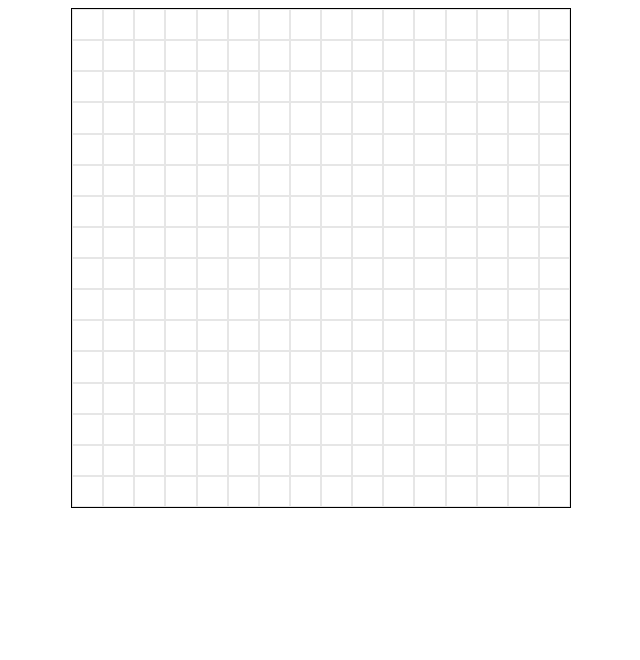
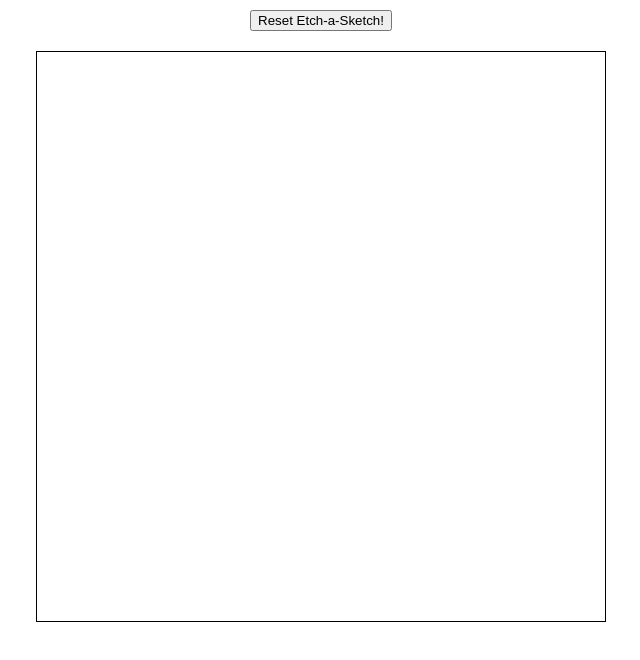
Before and after one commit to Aighz/Etch-a-Sketch, a plain HTML site: page index.html in a window 1280 px wide. Shown: the whole page, without its empty margins (319-959 px from the left). Drawn offline with Linux system fonts and the light colour scheme.

Commit message:
Add reset button and change BG color in 3 steps

```diff
--- a/index.html
+++ b/index.html
@@ -8,6 +8,7 @@
   </head>
 
   <body>
+    <button id="btn">Reset Etch-a-Sketch!</button>
     <div id="container"></div>
     <script src="main.js"></script>
   </body>
--- a/main.js
+++ b/main.js
@@ -13,15 +13,37 @@ const createGrid = (size) => {
   for (i = 0; i < number; i++) {
     const box = document.createElement("div");
     box.classList.add("box");
+    box.style.backgroundColor = "rgb(255, 255, 255)";
     grid.appendChild(box);
   }
   container.appendChild(grid);
   path = document.querySelectorAll(".box");
   path.forEach((div) => {
     div.addEventListener("mouseover", () => {
-      div.style.backgroundColor = "black";
+      let color = div.style.backgroundColor
+        .slice(4, div.style.backgroundColor.length - 1)
+        .split(", ");
+      if (color[0] >= 85) {
+        color[0] -= 85;
+        color[1] -= 85;
+        color[2] -= 85;
+      }
+      div.style.backgroundColor = `rgb(${color[0]}, ${color[1]}, ${color[2]})`;
     });
   });
 };
 
 window.onload = createGrid(16);
+
+const button = document.querySelector("#btn");
+button.addEventListener("click", () => {
+  let changeSize = parseInt(
+    prompt("How large do you want the grid to be? (1-100)"),
+    10
+  );
+  if (changeSize > 0 && changeSize <= 100) {
+    createGrid(changeSize);
+  } else {
+    alert("Number not in given range!");
+  }
+});
--- a/style.css
+++ b/style.css
@@ -1,19 +1,33 @@
 #container {
-  width: 500px;
-  height: 500px;
+  width: 45%;
+  position: relative;
   display: block;
   margin: auto;
+  border: 1px solid black;
+  overflow: hidden;
+}
+#container:before {
+  content: "";
+  display: block;
+  padding-top: 100%;
 }
 .grid {
   display: grid;
-  height: 100%;
-  width: 100%;
-  border: 1px solid black;
+  position: absolute;
+  top: 0;
+  left: 0;
+  bottom: 0;
+  right: 0;
+
   box-sizing: border-box;
 }
 .box {
   height: 100%;
   width: 100%;
-  border: 1px solid #e6e6e6;
   box-sizing: border-box;
+  background-color: rgb(250, 250, 250);
 }
+#btn {
+  display: block;
+  margin: 10px auto 20px auto;
+}
```
